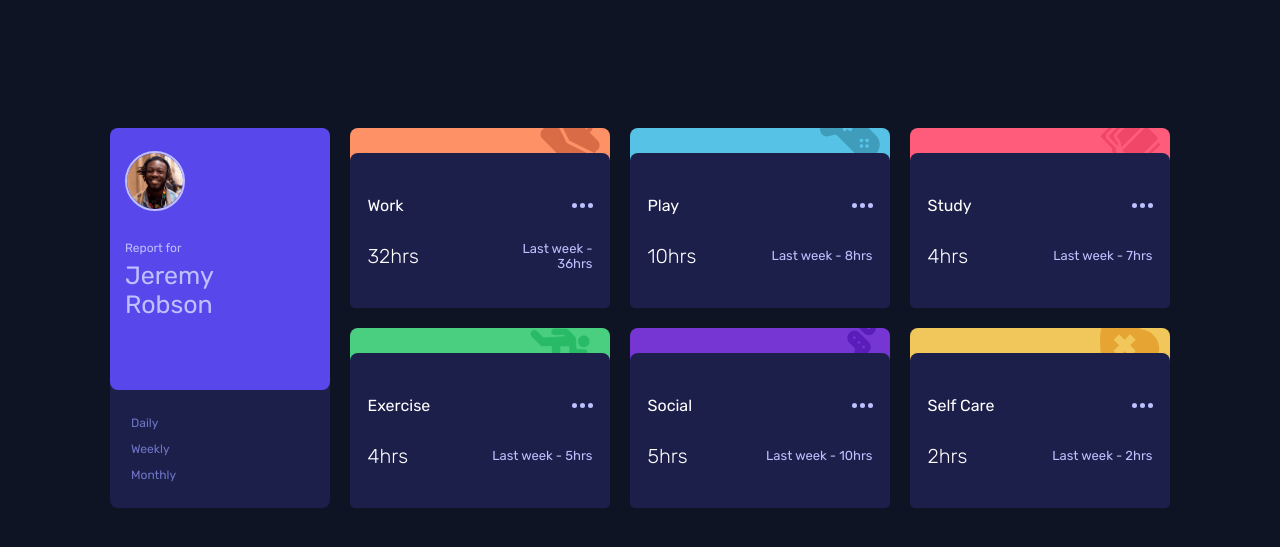
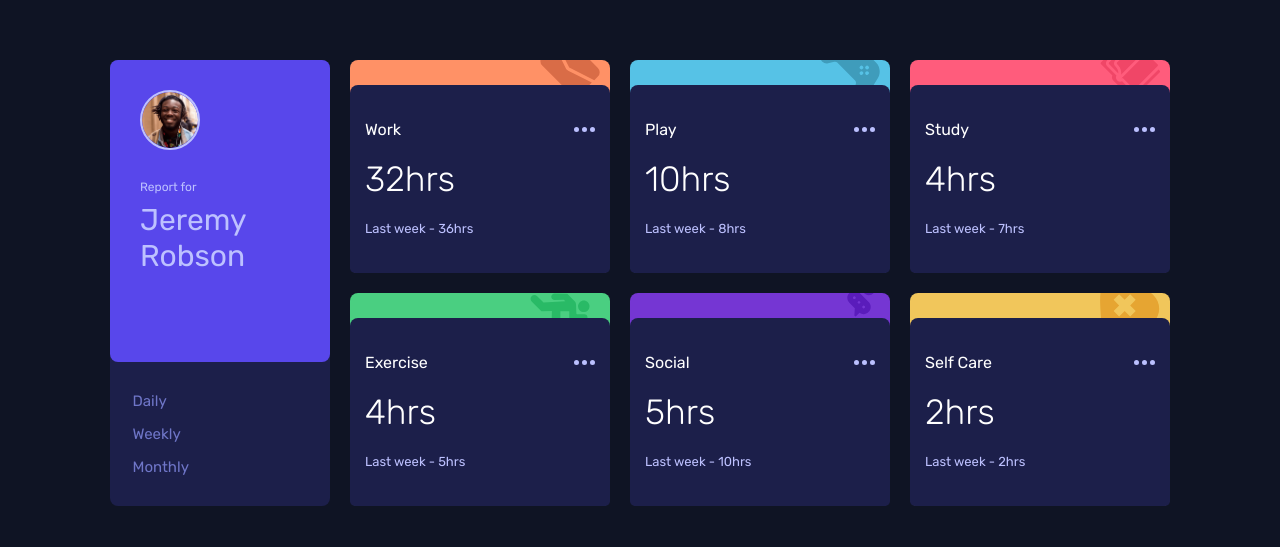
Before and after one commit to SebastianLaka/time-tracking-board, a plain HTML site: page index.html in a window 1280 px wide. Shown: the part 117-664 px from the top of the page. Drawn offline with Linux system fonts and the light colour scheme.

Commit message:
change styles for card with person and cards for 992px above

```diff
--- a/sass/_desktop.scss
+++ b/sass/_desktop.scss
@@ -7,21 +7,21 @@
     grid-template-rows: repeat(4, 1fr);
     gap: 2em;
     justify-content: center;
-    padding: 4.5em 2em;
+    padding: 2em 2em;
     max-width: 1100px;
     width: 100%;
     margin: 0 auto;
+    height: 100dvh;
     .box-person {
       grid-column: 1/2;
       grid-row: 2/4;
+      width: 100%;
       height: 100%;
-      width: 100%;
-
       .box-about {
         flex-direction: column;
         align-items: start;
+        padding: 3em 0 3em 3em;
         height: 70%;
-        padding: 2.25em 1.5em;
         &__image {
           width: 6em;
           height: 6em;
@@ -33,8 +33,8 @@
             font-size: 1.2rem;
           }
           &__person-name {
-            font-size: 2.5rem;
-            padding: 0.25em 2em 0 0;
+            font-size: 3rem;
+            padding: 0.25em 1em 0 0;
           }
         }
       }
@@ -43,10 +43,10 @@
         justify-content: space-between;
         flex-direction: column;
         list-style-type: none;
-        padding: 2em 1.5em;
+        padding: 2.25em 1.5em;
         &__item {
           color: $neuteral-desaturated-blue;
-          font-size: 1.2rem;
+          font-size: 1.5rem;
           margin: 0.5em;
           cursor: pointer;
         }
@@ -62,31 +62,26 @@
       height: 100%;
       grid-column: 2/3;
       grid-row: 2/3;
+      align-items: end;
       .box-work-container {
         display: grid;
-        grid-template-columns: 1fr 1fr;
-        grid-template-rows: 1fr 1fr;
+        grid-template-columns: 1fr 30%;
+        grid-template-rows: repeat(3, 1fr);
         height: 100%;
-        .box-wrok-info-container,
-        .box-wrok-info-container-secondary {
-          padding: 2.75em 1.5em;
-          &__content:first-child {
-            font-size: 1.4rem;
+        padding: 2em 1.5em;
+        gap: .1em;
+        .box-wrok-container {
+          padding: 2.5em 1.5em;
+          &__content:nth-child(2){
+            font-size: 3.5rem;
           }
-          &__content:nth-child(2) {
-            font-size: 2.1rem;
+          &__content:nth-child(4){
+            grid-column: 0/1;
+            grid-row: 3/4;
+            text-align: left;
           }
         }
-        .box-wrok-info-container-secondary {
-          &__content {
-            color: $neuteral-pale-blue;
-            grid-column: 0/1;
-          }
-          &__content:nth-child(2) {
-            font-size: 1.3rem;
 
-          }
-        }
       }
     }
     .box-play {
```
Also changed, not shown: css/main.css, 1 other file.
